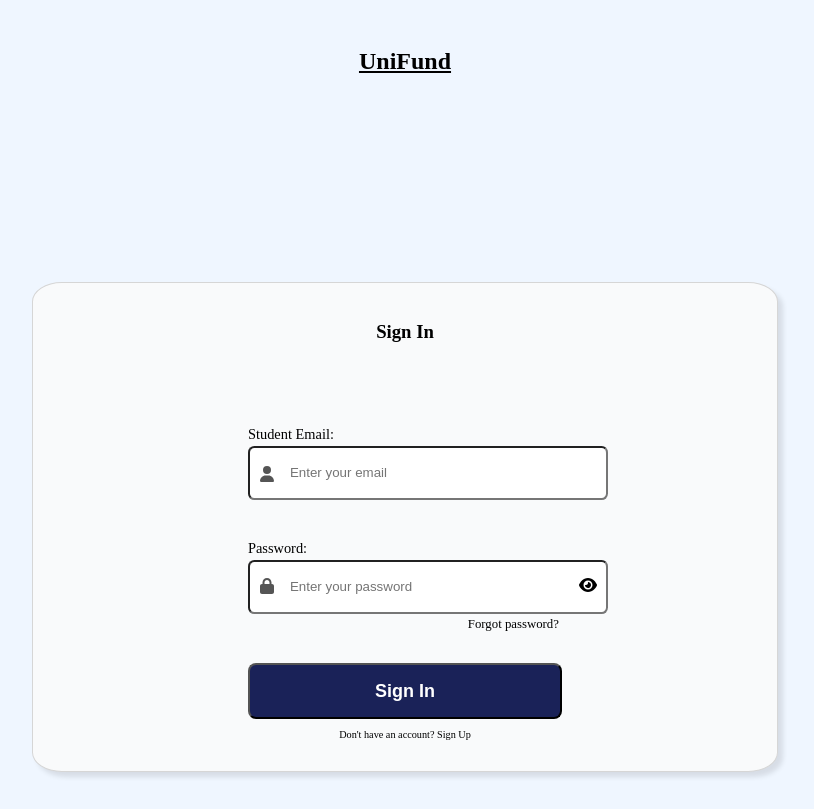
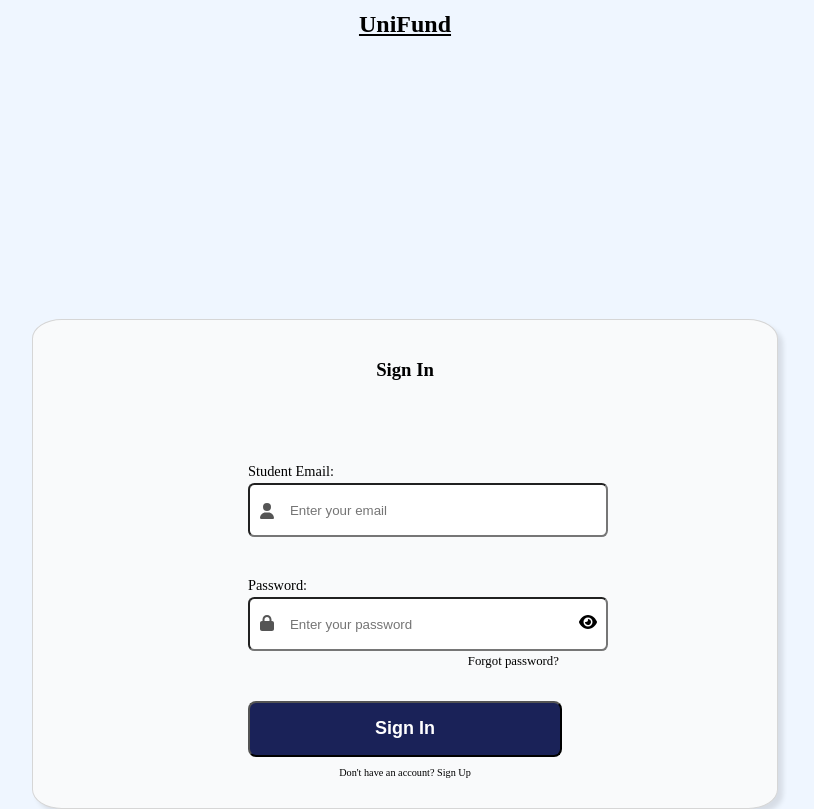
Before and after one commit to carlos45-dev/lending-platform, a React (Vite) app: page / in a window 1280 px wide. Shown: the whole page, without its empty margins (235-1049 px from the left). Built offline with nearby package versions, Linux system fonts and the light colour scheme.

Commit message:
sign-in page

```diff
--- a/src/styles/SignIn.css
+++ b/src/styles/SignIn.css
@@ -121,7 +121,7 @@ label {
     align-items: center;
     justify-content: center;
     text-decoration: underline;
-    margin-bottom: 25%;
+    margin-bottom: 35%;
 }
 .logo {
     height: 50-px;
```
